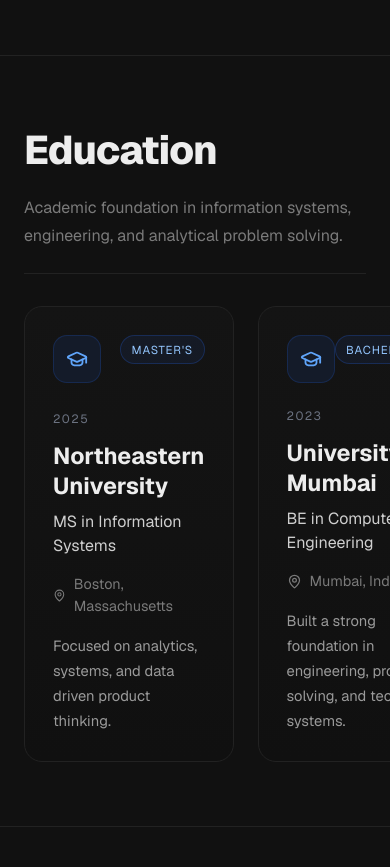
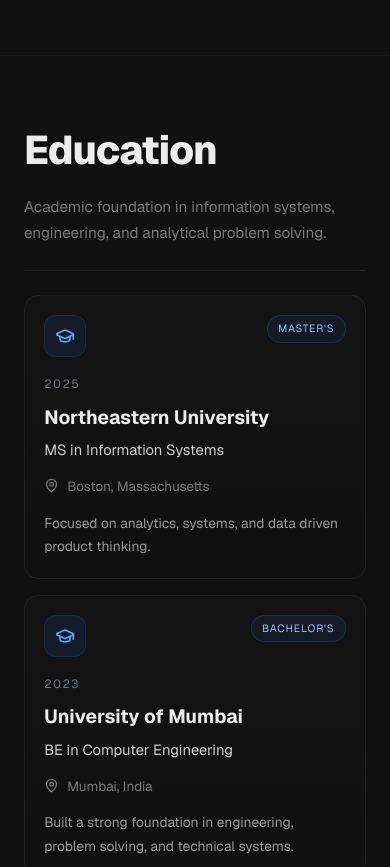
Before and after one commit to Prasanna1377/prasanna-portfolio, a Next.js app: page / in a window 390 px wide. Shown: the part 5680-6547 px from the top of the page. Built offline with nearby package versions, Linux system fonts and the light colour scheme.

Commit message:
updated moile view

```diff
--- a/components/Education.tsx
+++ b/components/Education.tsx
@@ -1,5 +1,5 @@
 "use client";
-import { useRef, useState } from "react";
+import { useEffect, useRef, useState } from "react";
 import { motion } from "framer-motion";
 import { GraduationCap, MapPin } from "lucide-react";
 
@@ -26,6 +26,19 @@
 export default function Education() {
   const ref = useRef(null);
   const [hoveredCard, setHoveredCard] = useState<number | null>(null);
+  const [isTablet, setIsTablet] = useState(false);
+  const [isMobile, setIsMobile] = useState(false);
+
+  useEffect(() => {
+    const handleResize = () => {
+      setIsTablet(window.innerWidth <= 1024);
+      setIsMobile(window.innerWidth <= 768);
+    };
+
+    handleResize();
+    window.addEventListener("resize", handleResize);
+    return () => window.removeEventListener("resize", handleResize);
+  }, []);
 
   return (
     <section id="education" style={{ borderTop: "1px solid #222" }}>
@@ -40,7 +53,7 @@
             display: "flex",
             flexDirection: "column",
             gap: "0.9rem",
-            marginBottom: "2rem",
+            marginBottom: isMobile ? "1.5rem" : "2rem",
             paddingBottom: "1.5rem",
             borderBottom: "1px solid #222",
           }}
@@ -58,7 +71,7 @@
 
           <p
             style={{
-              fontSize: "1rem",
+              fontSize: isMobile ? "0.95rem" : "1rem",
               color: "#7a7a7a",
               lineHeight: 1.7,
               maxWidth: "760px",
@@ -72,8 +85,8 @@
         <div
           style={{
             display: "grid",
-            gridTemplateColumns: "1fr 1fr",
-            gap: "1.5rem",
+            gridTemplateColumns: isTablet ? "1fr" : "1fr 1fr",
+            gap: isMobile ? "1rem" : "1.5rem",
             width: "100%",
           }}
         >
@@ -82,7 +95,7 @@
               key={edu.school}
               initial={{ opacity: 0, y: 28 }}
               whileInView={{ opacity: 1, y: 0 }}
-              whileHover={{ y: -4 }}
+              whileHover={!isMobile ? { y: -4 } : undefined}
               viewport={{ once: true, amount: 0.2 }}
               transition={{
                 duration: 0.55,
@@ -92,11 +105,12 @@
               onMouseEnter={() => setHoveredCard(index)}
               onMouseLeave={() => setHoveredCard(null)}
               style={{
-                padding: "1.75rem",
-                border: hoveredCard === index ? "1px solid #2563eb" : "1px solid #222",
-                borderRadius: "18px",
+                padding: isMobile ? "1.2rem" : "1.75rem",
+                border:
+                  hoveredCard === index ? "1px solid #2563eb" : "1px solid #222",
+                borderRadius: isMobile ? "14px" : "18px",
                 background: "linear-gradient(180deg, #141414 0%, #101010 100%)",
-                minHeight: "240px",
+                minHeight: isMobile ? "auto" : "240px",
                 display: "flex",
                 flexDirection: "column",
                 justifyContent: "space-between",
@@ -105,6 +119,7 @@
                   hoveredCard === index
                     ? "0 10px 28px rgba(0,0,0,0.18), 0 0 0 1px rgba(37,99,235,0.08)"
                     : "none",
+                overflow: "hidden",
               }}
             >
               <div
@@ -112,30 +127,32 @@
                   display: "flex",
                   justifyContent: "space-between",
                   alignItems: "flex-start",
-                  marginBottom: "1.5rem",
+                  marginBottom: isMobile ? "1.1rem" : "1.5rem",
+                  gap: "1rem",
                 }}
               >
                 <motion.div
-                  animate={{ scale: hoveredCard === index ? 1.04 : 1 }}
+                  animate={{ scale: hoveredCard === index && !isMobile ? 1.04 : 1 }}
                   transition={{ duration: 0.2 }}
                   style={{
-                    width: "48px",
-                    height: "48px",
-                    borderRadius: "14px",
+                    width: isMobile ? "42px" : "48px",
+                    height: isMobile ? "42px" : "48px",
+                    borderRadius: isMobile ? "12px" : "14px",
                     display: "flex",
                     alignItems: "center",
                     justifyContent: "center",
                     background: "rgba(37,99,235,0.1)",
                     border: "1px solid rgba(37,99,235,0.2)",
                     color: "#60a5fa",
+                    flexShrink: 0,
                   }}
                 >
-                  <GraduationCap size={22} />
+                  <GraduationCap size={isMobile ? 20 : 22} />
                 </motion.div>
 
                 <div
                   style={{
-                    fontSize: "0.72rem",
+                    fontSize: isMobile ? "0.66rem" : "0.72rem",
                     color: "#93c5fd",
                     letterSpacing: "0.08em",
                     textTransform: "uppercase",
@@ -143,6 +160,8 @@
                     padding: "0.3rem 0.65rem",
                     borderRadius: "999px",
                     background: "rgba(37,99,235,0.08)",
+                    whiteSpace: "nowrap",
+                    flexShrink: 0,
                   }}
                 >
                   {edu.tag}
@@ -164,11 +183,12 @@
 
                 <h3
                   style={{
-                    fontSize: "1.45rem",
+                    fontSize: isMobile ? "1.2rem" : "1.45rem",
                     fontWeight: 700,
                     color: "#ededed",
                     marginBottom: "0.55rem",
                     lineHeight: 1.3,
+                    wordBreak: "break-word",
                   }}
                 >
                   {edu.school}
@@ -176,10 +196,11 @@
 
                 <p
                   style={{
-                    fontSize: "1rem",
+                    fontSize: isMobile ? "0.92rem" : "1rem",
                     color: "#cfcfcf",
-                    marginBottom: "1rem",
+                    marginBottom: "0.9rem",
                     lineHeight: 1.5,
+                    wordBreak: "break-word",
                   }}
                 >
                   {edu.degree}
@@ -188,22 +209,28 @@
                 <div
                   style={{
                     display: "flex",
-                    alignItems: "center",
+                    alignItems: "flex-start",
                     gap: "0.5rem",
-                    marginBottom: "1rem",
+                    marginBottom: "0.9rem",
                     color: "#7a7a7a",
-                    fontSize: "0.9rem",
+                    fontSize: isMobile ? "0.84rem" : "0.9rem",
                   }}
                 >
-                  <MapPin size={15} />
-                  <span>{edu.location}</span>
+                  <MapPin
+                    size={15}
+                    style={{ marginTop: "0.15rem", flexShrink: 0 }}
+                  />
+                  <span style={{ lineHeight: 1.6, wordBreak: "break-word" }}>
+                    {edu.location}
+                  </span>
                 </div>
 
                 <p
                   style={{
-                    fontSize: "0.92rem",
+                    fontSize: isMobile ? "0.86rem" : "0.92rem",
                     color: "#9a9a9a",
                     lineHeight: 1.7,
+                    wordBreak: "break-word",
                   }}
                 >
                   {edu.detail}
```
